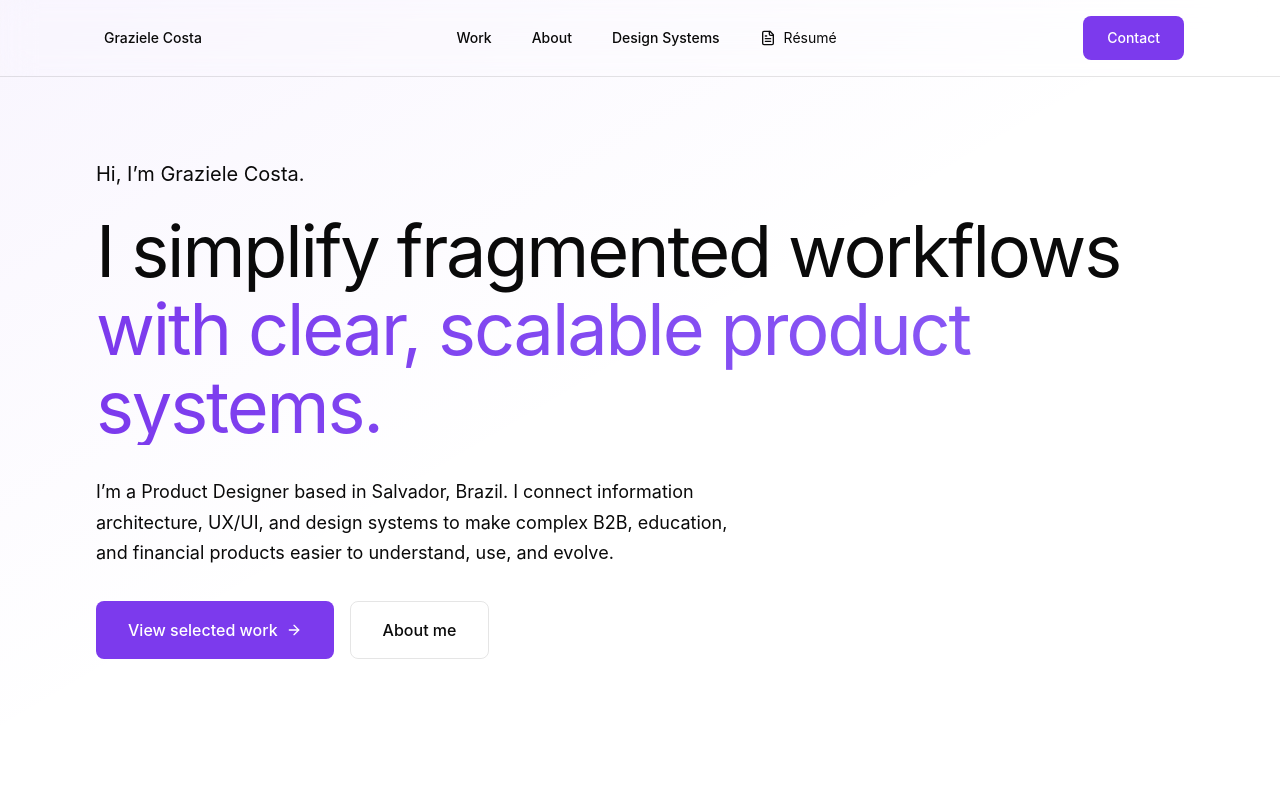
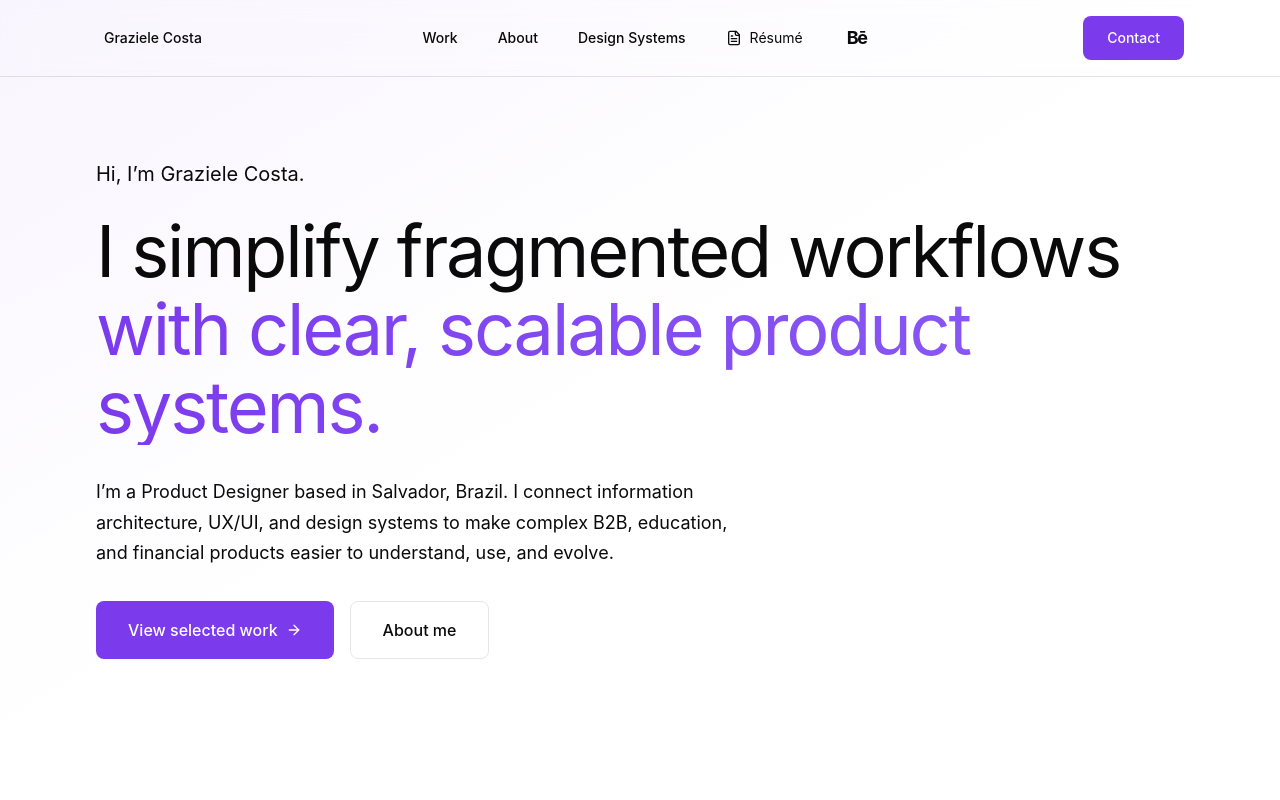
Before and after one commit to ohgrazidesigner-blip/product-design-portfolio, a React (Vite) app: page / in a window 1280 px wide. Shown: the top 800 px of the page. Built offline with nearby package versions, Linux system fonts and the light colour scheme.

Commit message:
Add Behance link to site navigation

```diff
--- a/src/app/components/Navigation.tsx
+++ b/src/app/components/Navigation.tsx
@@ -5,6 +5,7 @@ import {
   useReducedMotion,
 } from "motion/react";
 import { FileText, Menu, X } from "lucide-react";
+import { BehanceIcon } from "./BehanceIcon";
 
 export function Navigation() {
   const [isMenuOpen, setIsMenuOpen] = useState(false);
@@ -20,6 +21,7 @@ export function Navigation() {
     { label: "Design Systems", id: "design-system" },
   ];
   const resumeHref = `${import.meta.env.BASE_URL}graziele-costa-resume.pdf`;
+  const behanceHref = "https://www.behance.net/grazieloliveir6";
 
   const scrollToSection = (id: string) => {
     const element = document.getElementById(id);
@@ -97,6 +99,17 @@ export function Navigation() {
                 Résumé
                 <span className="sr-only">, opens in a new tab</span>
               </a>
+
+              <a
+                href={behanceHref}
+                target="_blank"
+                rel="noopener noreferrer"
+                aria-label="View Behance portfolio, opens in a new tab"
+                title="Behance"
+                className="inline-flex h-11 w-11 items-center justify-center rounded-md text-muted-foreground transition-colors hover:bg-muted/50 hover:text-[var(--premium-accent)]"
+              >
+                <BehanceIcon className="text-[18px]" />
+              </a>
             </div>
 
             <button
@@ -106,6 +119,18 @@ export function Navigation() {
             >
               Contact
             </button>
+
+            <div className="flex items-center gap-2 md:hidden">
+              <a
+                href={behanceHref}
+                target="_blank"
+                rel="noopener noreferrer"
+                aria-label="View Behance portfolio, opens in a new tab"
+                title="Behance"
+                className="inline-flex h-11 w-11 items-center justify-center rounded-lg border border-border text-muted-foreground transition-colors hover:border-[var(--premium-accent)] hover:text-[var(--premium-accent)]"
+              >
+                <BehanceIcon className="text-[18px]" />
+              </a>
 
               <button
                 type="button"
@@ -119,7 +144,7 @@ export function Navigation() {
                 onClick={() =>
                   setIsMenuOpen((current) => !current)
                 }
-              className="inline-flex h-11 w-11 items-center justify-center rounded-lg border border-border transition-colors hover:border-[var(--premium-accent)] hover:text-[var(--premium-accent)] md:hidden"
+                className="inline-flex h-11 w-11 items-center justify-center rounded-lg border border-border transition-colors hover:border-[var(--premium-accent)] hover:text-[var(--premium-accent)]"
               >
                 {isMenuOpen ? (
                   <X aria-hidden="true" className="h-5 w-5" />
@@ -127,6 +152,7 @@ export function Navigation() {
                   <Menu aria-hidden="true" className="h-5 w-5" />
                 )}
               </button>
+            </div>
           </div>
         </div>
       </div>
@@ -164,6 +190,17 @@ export function Navigation() {
                 <span className="sr-only">, opens in a new tab</span>
               </a>
 
+              <a
+                href={behanceHref}
+                target="_blank"
+                rel="noopener noreferrer"
+                className="inline-flex min-h-12 w-full items-center gap-3 rounded-lg px-4 text-left text-base text-muted-foreground transition-colors hover:bg-muted/50 hover:text-foreground"
+              >
+                <BehanceIcon className="w-5 text-[18px]" />
+                Behance
+                <span className="sr-only">, opens in a new tab</span>
+              </a>
+
               <button
                 type="button"
                 onClick={() => scrollToSection("contact")}
```
Lines whose indentation alone changed are shown as unchanged.
